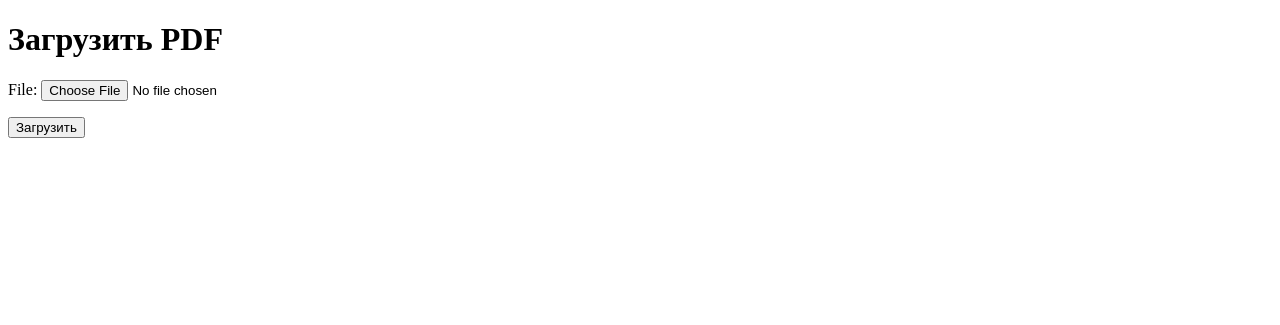
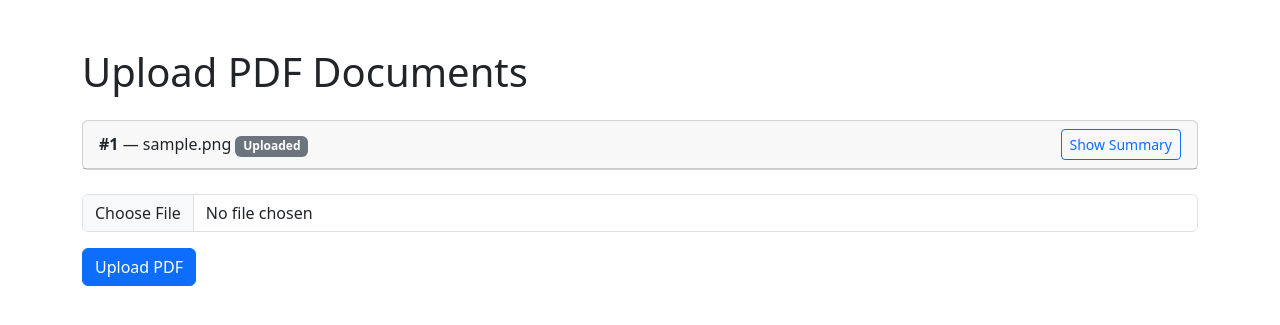
Before and after one commit to mnoskovv/pdf_summary_web, a Django app: page / in a window 1280 px wide. Shown: the top 325 px of the page. Run offline with Django 5.2, Linux system fonts and the light colour scheme; tables that the repository leaves empty hold one stand-in row (values such as "Sample post"); parts of the project's set-up code (start-up, migrations or seed data) failed here and were passed over; some libraries are stand-ins or nearby versions.

Commit message:
basic frontend with ability to process file/display results

```diff
--- a/app/forms.py
+++ b/app/forms.py
@@ -14,3 +14,10 @@ class DocumentUploadForm(forms.ModelForm):
         if file.size > 10 * 1024 * 1024:
             raise forms.ValidationError("File too large Max 10 mb.")
         return file
+
+    def __init__(self, *args, **kwargs):
+        super().__init__(*args, **kwargs)
+        self.fields['file'].widget.attrs.update({
+            'class': 'form-control',
+            'accept': 'application/pdf'
+        })
--- a/app/models.py
+++ b/app/models.py
@@ -50,16 +50,17 @@ class Log(BaseModel):
         return ""
 
 class Document(BaseModel):
-    STATUS_CHOICES = [
-        ('uploaded', 'Uploaded'),
-        ('processing', 'Processing'),
-        ('done', 'Done'),
-        ('failed', 'Failed'),
-    ]
+    class Status(models.TextChoices):
+        UPLOADED = "uploaded", "Uploaded"
+        PROCESSING = "processing", "Processing"
+        DONE = "done", "Done"
+        FAILED = "failed", "Failed"
 
     file = models.FileField(upload_to='pdfs/')
     summary = models.TextField(blank=True, null=True)
-    status = models.CharField(max_length=20, choices=STATUS_CHOICES, default='uploaded')
+    status = models.CharField(
+        max_length=20, choices=Status.choices, default=Status.UPLOADED
+    )
 
     def filename(self):
         return self.file.name.split('/')[-1]
--- a/app/templates/upload.html
+++ b/app/templates/upload.html
@@ -1,15 +1,72 @@
+{% load static %}
 <!DOCTYPE html>
-<html lang="ru">
+<html lang="en">
 <head>
     <meta charset="UTF-8">
-    <title>Загрузить PDF</title>
+    <title>Upload Documents</title>
+    <link href="https://cdn.jsdelivr.net/npm/bootstrap@5.3.2/dist/css/bootstrap.min.css" rel="stylesheet">
 </head>
 <body>
-    <h1>Загрузить PDF</h1>
+<div class="container mt-5">
+    <h1 class="mb-4">Upload PDF Documents</h1>
+
+    <div class="accordion mb-4" id="documentsAccordion">
+        {% for doc in documents %}
+            <div class="card mb-2">
+                <div class="card-header d-flex justify-content-between align-items-center" id="heading{{ doc.id }}">
+                    <div>
+                        <strong>#{{ forloop.revcounter }}</strong> — {{ doc.filename }}
+                        <span class="badge
+                            {% if doc.status == 'done' %}bg-success
+                            {% elif doc.status == 'processing' %}bg-warning text-dark
+                            {% else %}bg-secondary{% endif %}">
+                            {{ doc.get_status_display }}
+                        </span>
+                    </div>
+                    {% if doc.summary %}
+                        <button class="btn btn-sm btn-outline-primary" type="button" data-bs-toggle="collapse"
+                                data-bs-target="#collapse{{ doc.id }}" aria-expanded="false"
+                                aria-controls="collapse{{ doc.id }}">
+                            Show Summary
+                        </button>
+                    {% endif %}
+                </div>
+                {% if doc.summary %}
+                    <div id="collapse{{ doc.id }}" class="collapse" aria-labelledby="heading{{ doc.id }}"
+                         data-bs-parent="#documentsAccordion">
+                        <div class="card-body">
+                            <div class="mb-0" style="white-space: pre-wrap; word-wrap: break-word;">
+                                {{ doc.summary }}
+                            </div>
+                        </div>
+                    </div>
+                {% endif %}
+            </div>
+        {% empty %}
+            <p>No uploaded documents.</p>
+        {% endfor %}
+    </div>
+
     <form method="post" enctype="multipart/form-data">
         {% csrf_token %}
-        {{ form.as_p }}
-        <button type="submit">Загрузить</button>
+
+        {% if form.errors %}
+            <div class="alert alert-danger">
+                {{ form.errors.file.0 }}
+            </div>
+        {% endif %}
+
+        <div class="mb-3">
+            {{ form.file }}
+        </div>
+
+        <button type="submit" class="btn btn-primary"
+                {% if any_processing %}disabled{% endif %}>
+            Upload PDF
+        </button>
     </form>
+</div>
+
+<script src="https://cdn.jsdelivr.net/npm/bootstrap@5.3.2/dist/js/bootstrap.bundle.min.js"></script>
 </body>
 </html>
--- a/app/views.py
+++ b/app/views.py
@@ -1,27 +1,27 @@
 from django.shortcuts import render, redirect
 
 from app.models import Document
-from app.utils.processors.pdf import extract_text_from_pdf
-from .forms import DocumentUploadForm
+from app.forms import DocumentUploadForm
+from app.tasks import process_pdf
 
 
 def upload_document_view(request):
+    documents = Document.objects.order_by('-id')[:5]
+    is_processing = Document.objects.filter(status='processing').exists()
+
     if request.method == 'POST':
         form = DocumentUploadForm(request.POST, request.FILES)
-        if form.is_valid():
-            form.save()
-            return redirect('upload_success')
+        if form.is_valid() and not is_processing:
+            document = form.save()
+
+            # run background task to process the PDF
+            process_pdf.delay(document.id)
+            return redirect('upload')
     else:
         form = DocumentUploadForm()
-    return render(request, 'upload.html', {'form': form})
 
-
-def upload_success_view(request):
-    document = Document.objects.latest('id')
-    pdf_path = document.file.path
-    extracted_text = extract_text_from_pdf(pdf_path)
-
-    return render(request, 'success.html', {
-        'document': document,
-        'extracted_text': extracted_text,
+    return render(request, 'upload.html', {
+        'form': form,
+        'documents': documents,
+        'is_processing': is_processing,
     })
--- a/config/urls.py
+++ b/config/urls.py
@@ -20,11 +20,10 @@ from django.conf.urls.static import static
 from django.contrib import admin
 from django.urls import path
 
-from app.views import upload_document_view, upload_success_view
+from app.views import upload_document_view
 
 urlpatterns = [
     path('', upload_document_view, name='upload'),
-    path('success/', upload_success_view, name='upload_success'),
     path('admin/', admin.site.urls),
 ]
 
```
Also changed, not shown: app/tasks.py (+36 -2 lines), app/templates/success.html (+10 -4 lines), app/migrations/0003_remove_openaisettings_token_limit.py (added).
